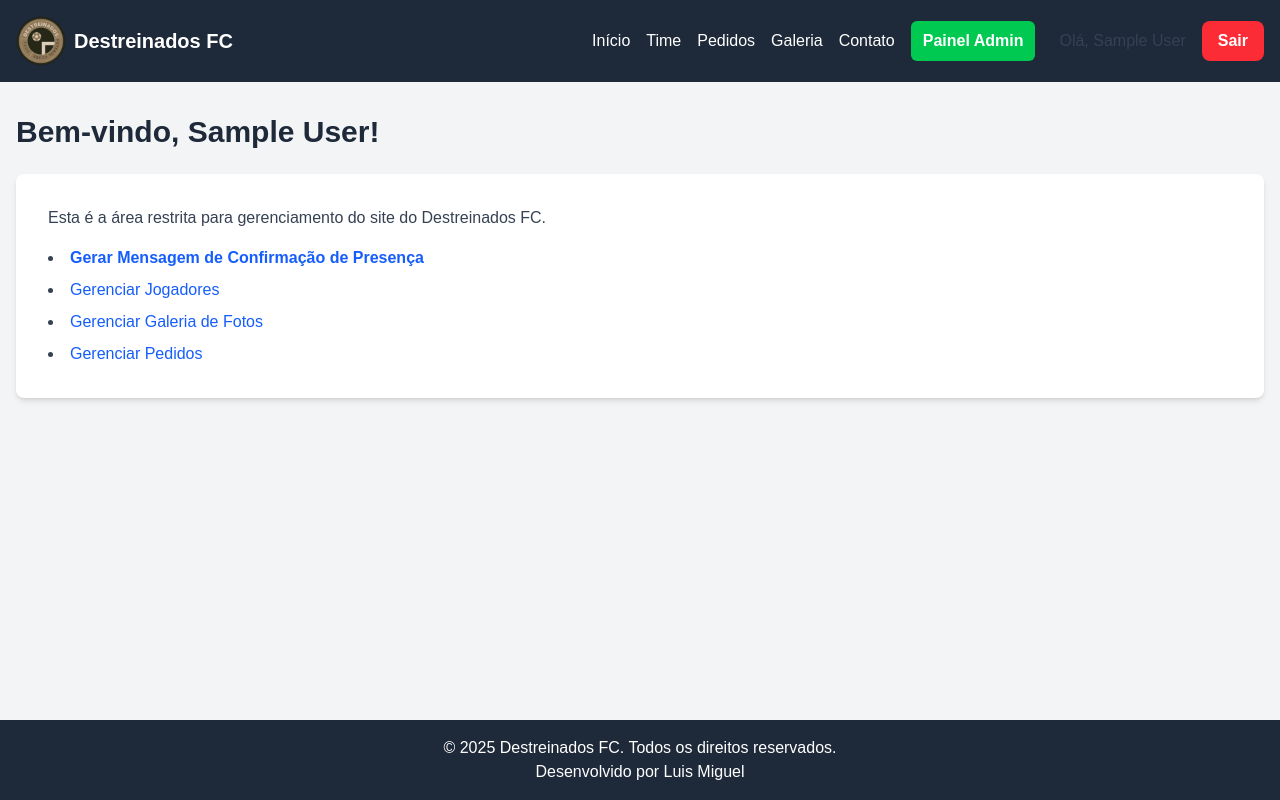
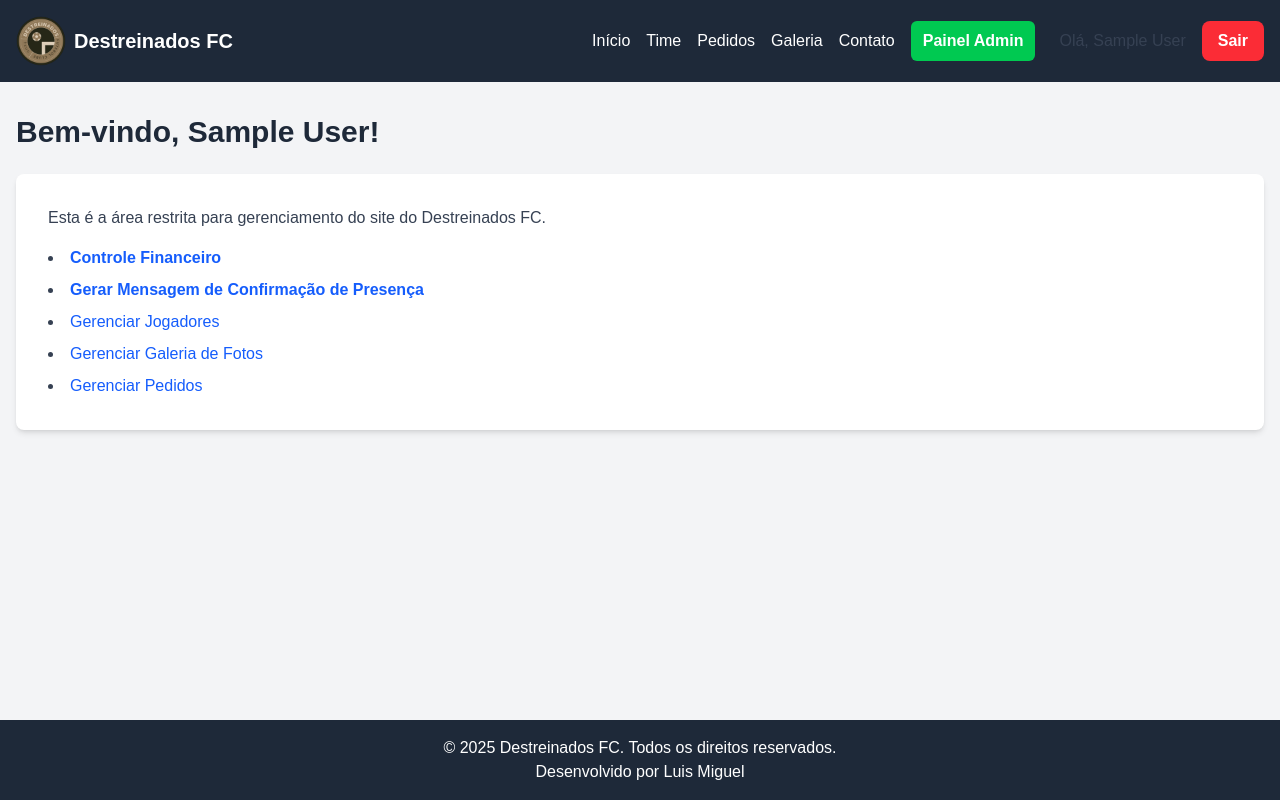
Before and after one commit to lmstive/destreinados, a Next.js app: page /admin in a window 1280 px wide. Built offline with nearby package versions, Linux system fonts and the light colour scheme; no server answers; sample sign-in values are in the browser's storage.

Commit message:
financeiro

```diff
--- a/pages/admin/index.tsx
+++ b/pages/admin/index.tsx
@@ -39,6 +39,8 @@ const AdminDashboardPage: React.FC = () => {
           Esta é a área restrita para gerenciamento do site do Destreinados FC.
         </p>
         <ul className="list-disc list-inside text-gray-700 space-y-2">
+          {/* NOVO LINK PARA O CONTROLE FINANCEIRO */}
+          <li><Link href="/admin/financeiro" className="text-blue-600 hover:underline font-semibold">Controle Financeiro</Link></li>
           <li><Link href="/admin/presenca" className="text-blue-600 hover:underline font-semibold">Gerar Mensagem de Confirmação de Presença</Link></li>
           <li><Link href="/admin/jogadores" className="text-blue-600 hover:underline">Gerenciar Jogadores</Link></li>
           <li><Link href="/admin/galeria" className="text-blue-600 hover:underline">Gerenciar Galeria de Fotos</Link></li>
```
